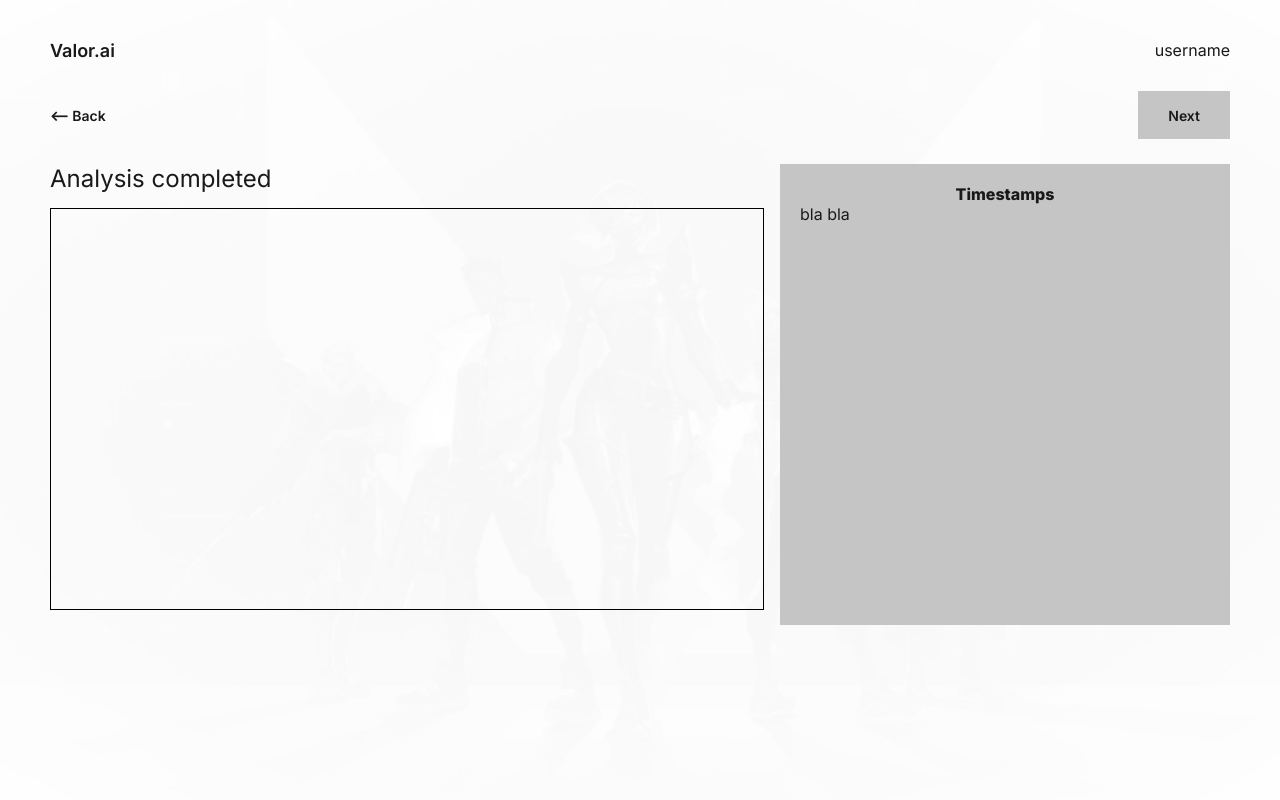
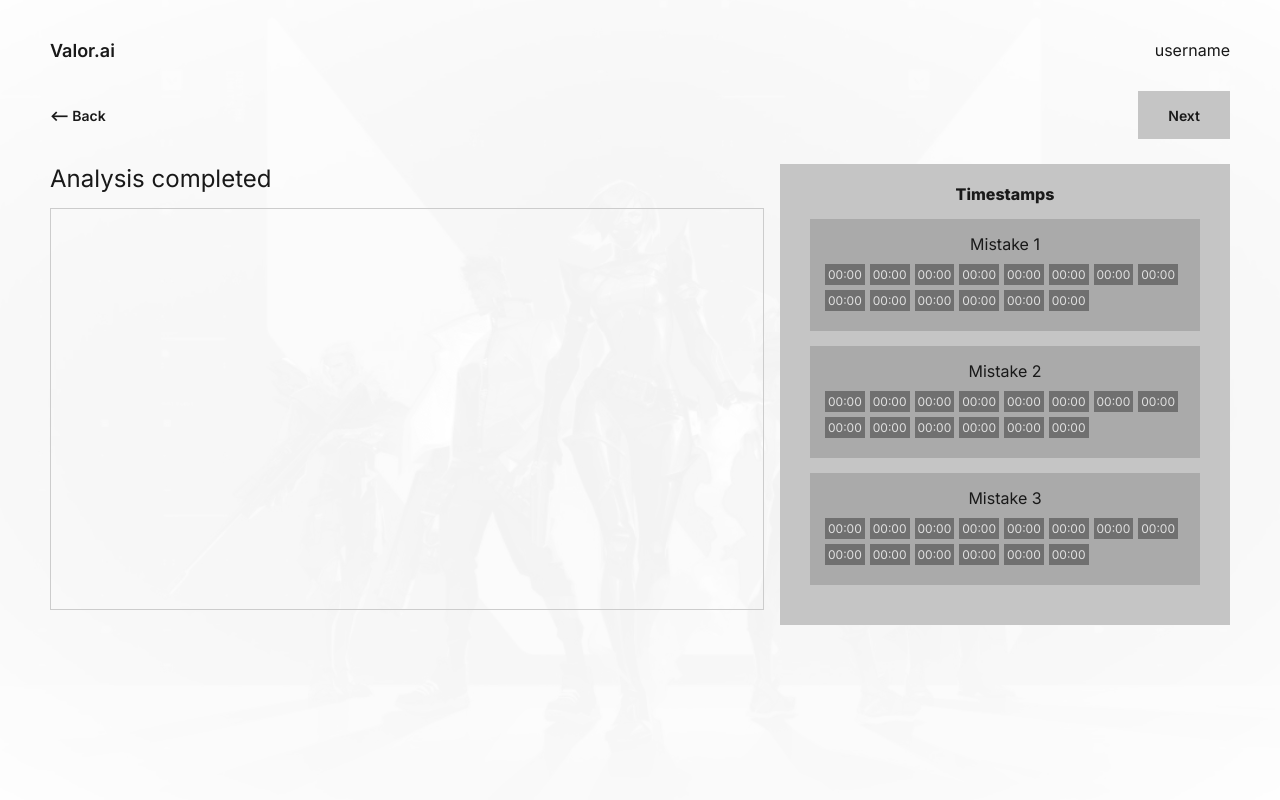
Before and after one commit to jmn-exe/valor.ai, a PHP site: page /upload-analysis.html in a window 1280 px wide. Run offline with PHP 8.4, Linux system fonts and the light colour scheme.

Commit message:
tips page

```diff
--- a/script.js
+++ b/script.js
@@ -0,0 +1,11 @@
+function checkPopupPos(mistake){
+    var popup = mistake.childNodes[1];
+    bottomBound = popup.getBoundingClientRect().bottom;
+    console.log(popup.getBoundingClientRect().bottom);
+    console.log(window.innerHeight);
+    if(bottomBound > window.innerHeight){
+        popupPos = window.innerHeight - bottomBound - 30;
+        console.log(popupPos);
+        popup.style.top = popupPos + "px";
+    }
+}
--- a/style.css
+++ b/style.css
@@ -11,6 +11,7 @@ body{
     background-position: center;
     background-repeat: no-repeat;
     background-size: cover;
+    overflow: hidden;
 }
 .main-container{
     margin: 10vh 10vw;
@@ -22,7 +23,7 @@ body{
     left:0;
     height: 100vh;
     width: 100vw;
-    background-color: rgba(255, 255, 255, 0.966);
+    background-color: rgba(255, 255, 255, 0.95);
 }
 .home-right-box{
     height:100%;
@@ -217,9 +218,81 @@ a{
     --varheight: 400px;
     height: var(--varheight);
     width: calc(var(--varheight)*1.78);
-    border: 1px solid black;
+    border: 1px solid #ccc;
 }
 .timestamp-heading{
     font-weight: 800;
     text-align: center;
 }
+.timestamp-mistake-box{
+}
+.mistake-container{
+    background-color: rgb(170, 170, 170);
+    --margin: 10px;
+    --padding: 15px;
+    width: calc(100% - 2*var(--margin) - 2*var(--padding));
+    margin: 15px var(--margin);
+    padding: var(--padding);
+}
+.mistake-name{
+    text-align: center;
+    position: relative;
+    display: inline-block;
+    width: 100%;
+}
+.mistake-timestamp-container{
+    display: flex;
+    flex-flow: row wrap;
+    margin-top: 10px;
+}
+.timestamp-button{
+    background-color: rgb(112, 112, 112);
+    color: rgb(224, 224, 224);
+    padding: 3px;
+    font-size: 12px;
+    margin: 0px 5px 5px 0px;
+}
+.mistake-popup{
+    border: 1px solid grey;
+    background-color: rgb(170, 170, 170);
+    border-radius: 2px;
+    display: flex;
+    flex-direction: column;
+    width: 300px;
+}
+.mistake-name .mistake-popup{
+    position: absolute;
+    visibility: hidden;
+    opacity: 0;
+    top: -3px;
+    right: 105%;
+}
+.mistake-name:hover .mistake-popup{
+    visibility: visible;
+    opacity: 1;
+    transition: opacity 0.3s;
+}
+.popup-video{
+    display:flex;
+    --varwidth: 300px;
+    width: var(--varwidth);
+    height: calc(var(--varwidth)*0.5625);
+    justify-content: center;
+    align-items: center;
+    background-color: blue;
+}
+.popup-video img{
+    width: 100%;
+    height: 100%;
+    object-fit: contain;
+    object-position: center;
+}
+.popup-info{
+    padding: 10px;
+    font-size: 12px;
+    color: rgb(27, 27, 27);
+    text-align: left;
+}
+.popup-info .info-name{
+    font-weight: 800;
+}
--- a/upload-analysis.html
+++ b/upload-analysis.html
@@ -6,6 +6,7 @@
     <meta name="viewport" content="width=device-width, initial-scale=1.0">
     <title>Valor.ai | Analysis</title>
     <link rel="stylesheet" href="style.css">
+    <script src="script.js"></script>
 </head>
 <body>
     <div class="white-background"></div>
@@ -28,7 +29,93 @@
                 <div class="section-timestamp">
                     <div class="timestamp-heading">Timestamps</div>
                     <div class="timestamp-mistake-box">
-                        <div class="mistake-container">bla bla</div>
+                        <div class="mistake-container"> <!--instance of 1 mistake type-->
+                            <div class="mistake-name" onmouseover="checkPopupPos(this)">Mistake 1
+                                <span class="mistake-popup">
+                                    <div class="popup-video">
+                                        <img src="valorai.jpg" alt=""/>
+                                    </div>
+                                    <div class="popup-info">
+                                        <div class="info-name">Mistake 1</div>
+                                        <div class="info-description">A short description about the mistake shown in the video</div>
+                                    </div>
+                                </span>
+                            </div>
+                            <div class="mistake-timestamp-container">
+                                <div class="timestamp-button">00:00</div>
+                                <div class="timestamp-button">00:00</div>
+                                <div class="timestamp-button">00:00</div>
+                                <div class="timestamp-button">00:00</div>
+                                <div class="timestamp-button">00:00</div>
+                                <div class="timestamp-button">00:00</div>
+                                <div class="timestamp-button">00:00</div>
+                                <div class="timestamp-button">00:00</div>
+                                <div class="timestamp-button">00:00</div>
+                                <div class="timestamp-button">00:00</div>
+                                <div class="timestamp-button">00:00</div>
+                                <div class="timestamp-button">00:00</div>
+                                <div class="timestamp-button">00:00</div>
+                                <div class="timestamp-button">00:00</div>
+                            </div>
+                        </div>
+                        <div class="mistake-container"> <!--instance of 1 mistake type-->
+                            <div class="mistake-name">Mistake 2
+                                <span class="mistake-popup">
+                                    <div class="popup-video">
+                                        <img src="valorai.jpg" alt=""/>
+                                    </div>
+                                    <div class="popup-info">
+                                        <div class="info-name">Mistake 2</div>
+                                        <div class="info-description">A short description about the mistake shown in the video</div>
+                                    </div>
+                                </span>
+                            </div>
+                            <div class="mistake-timestamp-container">
+                                <div class="timestamp-button">00:00</div>
+                                <div class="timestamp-button">00:00</div>
+                                <div class="timestamp-button">00:00</div>
+                                <div class="timestamp-button">00:00</div>
+                                <div class="timestamp-button">00:00</div>
+                                <div class="timestamp-button">00:00</div>
+                                <div class="timestamp-button">00:00</div>
+                                <div class="timestamp-button">00:00</div>
+                                <div class="timestamp-button">00:00</div>
+                                <div class="timestamp-button">00:00</div>
+                                <div class="timestamp-button">00:00</div>
+                                <div class="timestamp-button">00:00</div>
+                                <div class="timestamp-button">00:00</div>
+                                <div class="timestamp-button">00:00</div>
+                            </div>
+                        </div>
+                        <div class="mistake-container"> <!--instance of 1 mistake type-->
+                            <div class="mistake-name" onmouseover="checkPopupPos(this)">Mistake 3
+                                <span class="mistake-popup">
+                                    <div class="popup-video">
+                                        <img src="valorai.jpg" alt=""/>
+                                    </div>
+                                    <div class="popup-info">
+                                        <div class="info-name" >Mistake 3</div>
+                                        <div class="info-description">A short description about the mistake shown in the video</div>
+                                    </div>
+                                </span>
+                            </div>
+                            <div class="mistake-timestamp-container">
+                                <div class="timestamp-button">00:00</div>
+                                <div class="timestamp-button">00:00</div>
+                                <div class="timestamp-button">00:00</div>
+                                <div class="timestamp-button">00:00</div>
+                                <div class="timestamp-button">00:00</div>
+                                <div class="timestamp-button">00:00</div>
+                                <div class="timestamp-button">00:00</div>
+                                <div class="timestamp-button">00:00</div>
+                                <div class="timestamp-button">00:00</div>
+                                <div class="timestamp-button">00:00</div>
+                                <div class="timestamp-button">00:00</div>
+                                <div class="timestamp-button">00:00</div>
+                                <div class="timestamp-button">00:00</div>
+                                <div class="timestamp-button">00:00</div>
+                            </div>
+                        </div>
                     </div>
                 </div>
             </div>
```
Also changed, not shown: upload-tips.html (added, +31 -0 lines).
